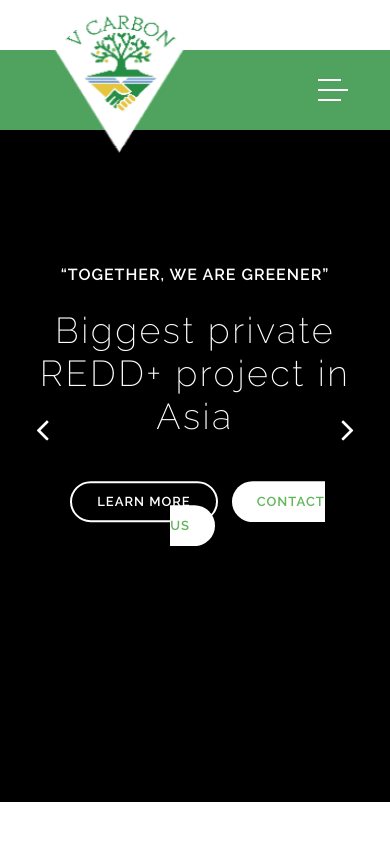
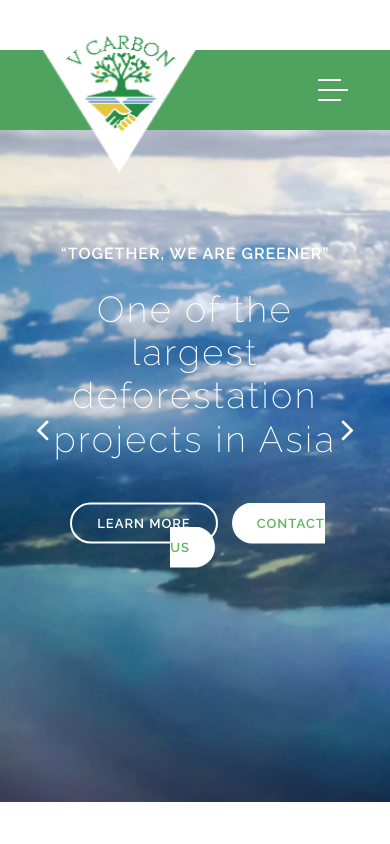
Before and after one commit to AllenCyhCHAN/vcarbon-v2, a plain HTML site: page index.html in a window 390 px wide. Shown: the top 844 px of the page. Drawn offline with Linux system fonts and the light colour scheme; files whose address does not match are found by name.

Commit message:
adjust image

```diff
--- a/assets/css/templatemo-breezed.css
+++ b/assets/css/templatemo-breezed.css
@@ -714,8 +714,9 @@ header
 
   .sticky-logo{
     position: fixed !important;
-    top: -30px !important;
-  }
+    top: -10px !important;
+  }
+
   .header-area .container {
     padding: 0px;
   }
@@ -2316,7 +2317,7 @@ portfolio
 # Cta
 --------------------------------------------------------------*/
 .cta {
-  background: linear-gradient(rgba(79,163,94, 0.2), rgba(79,163,94, 0.1)), url("/assets/images/home-cta.JPG") fixed center center;
+  background: linear-gradient(rgba(79,163,94, 0.2), rgba(79,163,94, 0.1)), url("../images/home-cta.jpg") fixed center center;
   background-size: cover;
   padding: 120px 0;
 }
--- a/index.html
+++ b/index.html
@@ -102,10 +102,10 @@
           <!-- Item -->
           <div class="item">
             <div class="img-fill">
-                <img src="./assets/images/banner-1.JPG" alt="">
+                <img src="assets/images/banner-1.jpg" alt="">
                 <div class="text-content">
                   <h3>“Together, we are greener”</h3>
-                  <h5>Biggest private REDD+ project in Asia</h5>
+                  <h5>One of the largest deforestation projects in Asia</h5>
                   <a href="#" class="main-stroked-button">Learn More</a>
                   <a href="#" class="main-filled-button">Contact Us</a>
                 </div>
@@ -113,25 +113,25 @@
           </div>
           <!-- // Item -->
           <!-- Item -->
-          <!-- <div class="item">
+          <div class="item">
             <div class="img-fill">
                 <img src="assets/images/C2 mountain.JPG" alt="">
                 <div class="text-content">
                     <h3>“Togather, we are greener”</h3>
-                    <h5>Biggest private REDD+ project in Asia</h5>
+                    <h5>One of the largest deforestation projects in Asia</h5>
                     <a href="#" class="main-stroked-button">Learn More</a>
                     <a href="#" class="main-filled-button">Contact Us</a>
                 </div>
             </div>
-          </div> -->
+          </div>
           <!-- // Item -->
           <!-- Item -->
           <div class="item">
             <div class="img-fill">
-                <img src="./assets/images/C2 heli.JPG" alt="">
+                <img src="assets/images/C2 heli.JPG" alt="">
                 <div class="text-content">
                     <h3>“Together, we are greener”</h3>
-                    <h5>Biggest private REDD+ project in Asia</h5>
+                    <h5>One of the largest deforestation projects in Asia</h5>
                     <a href="#" class="main-stroked-button">Learn More</a>
                     <a href="#" class="main-filled-button">Contact Us</a>
                 </div>
```
Also changed, not shown: assets/images/banner-1.JPG (added), assets/images/home-cta.JPG (added), 1 other file.
